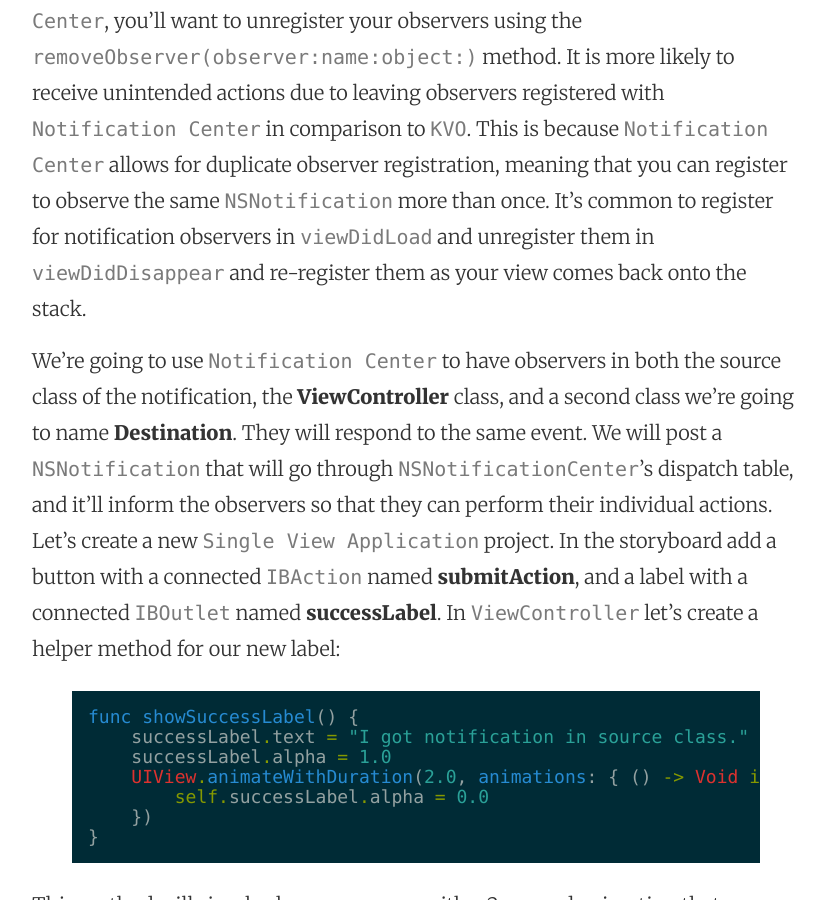
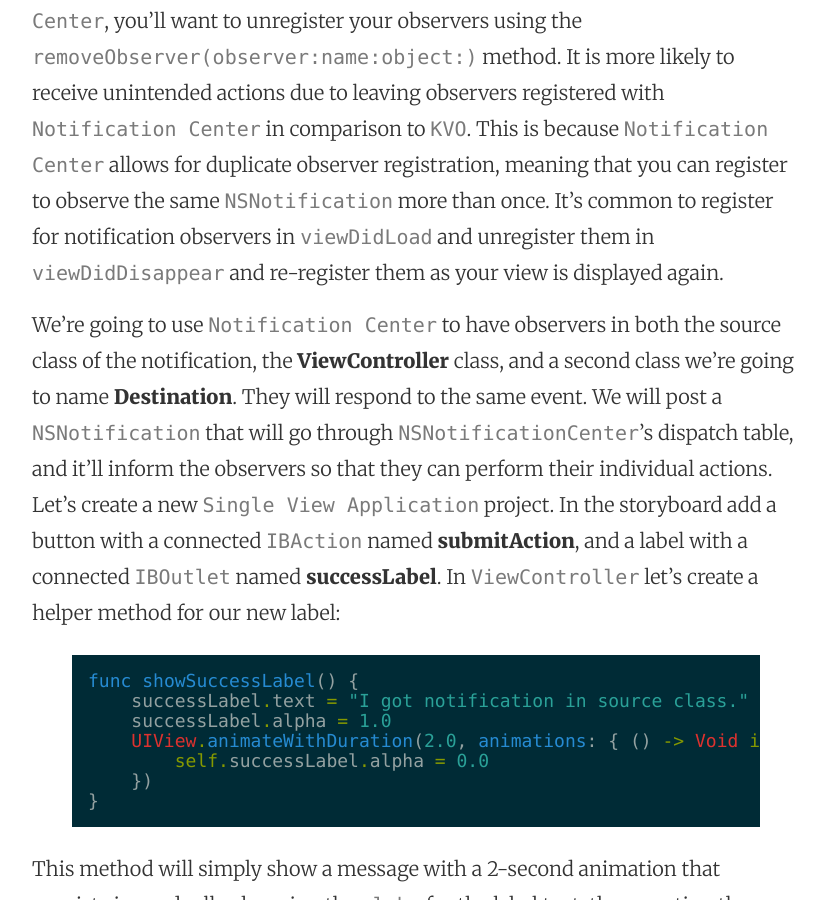
Before and after one commit to mhorga/mhorga.github.io, a Jekyll site: the page built from _posts/2015-09-11-object-communication-in-ios-with-notification-center.markdown, in a window 1280 px wide and 900 px high, scrolled down 1416 px. Shown: the whole window, without its empty margins (224-1049 px from the left). Built offline with Jekyll 4.4.1, drawn with Linux system fonts in a browser that asks for light colours.

Commit message:
Post update: Object communication in iOS with Notification Center

```diff
--- a/_posts/2015-09-11-object-communication-in-ios-with-notification-center.markdown
+++ b/_posts/2015-09-11-object-communication-in-ios-with-notification-center.markdown
@@ -7,7 +7,7 @@ layout: post
 
 `Notification Center` should be used when you want to broadcast throughout your entire program that there are app-wide changes. This enables to you respond across multiple classes who are observing for the same notification. The biggest difference between `KVO` and `Notification Center` is that `KVO` tracks specific changes to an object, while `Notification Center` is used to track generic events, like when a button is pressed to post an action. And while `KVO` will provide you with information that's changed, `Notification Center` only tells you that the event occurred. It's up to you on how you want to respond to that event. Now you can pass extra data along with `NSNotification`, but you have to manually set that, versus it coming automatically with `KVO`.
 
-You can access a singleton using `NSNotificationCenter.defaultCenter()`. To register with `Notification Center`, you need to call the `addObserver(observer:selector:name:object:)` method. Just like with `KVO`, if it is not required for you to continue observing with `Notification Center`, you'll want to unregister your observers using the `removeObserver(observer:name:object:)` method. It is more likely to receive unintended actions due to leaving observers registered with `Notification Center` in comparison to `KVO`. This is because `Notification Center` allows for duplicate observer registration, meaning that you can register to observe the same `NSNotification` more than once. It's common to register for notification observers in `viewDidLoad` and unregister them in `viewDidDisappear` and re-register them as your view comes back onto the stack.
+You can access a singleton using `NSNotificationCenter.defaultCenter()`. To register with `Notification Center`, you need to call the `addObserver(observer:selector:name:object:)` method. Just like with `KVO`, if it is not required for you to continue observing with `Notification Center`, you'll want to unregister your observers using the `removeObserver(observer:name:object:)` method. It is more likely to receive unintended actions due to leaving observers registered with `Notification Center` in comparison to `KVO`. This is because `Notification Center` allows for duplicate observer registration, meaning that you can register to observe the same `NSNotification` more than once. It's common to register for notification observers in `viewDidLoad` and unregister them in `viewDidDisappear` and re-register them as your view is displayed again.
 
 We're going to use `Notification Center` to have observers in both the source class of the notification, the __ViewController__ class, and a second class we’re going to name __Destination__. They will respond to the same event. We will post a `NSNotification` that will go through `NSNotificationCenter`'s dispatch table, and it'll inform the observers so that they can perform their individual actions. Let’s create a new `Single View Application` project. In the storyboard add a button with a connected `IBAction` named __submitAction__, and a label with a connected `IBOutlet` named __successLabel__. In `ViewController` let’s create a helper method for our new label:
 
```
